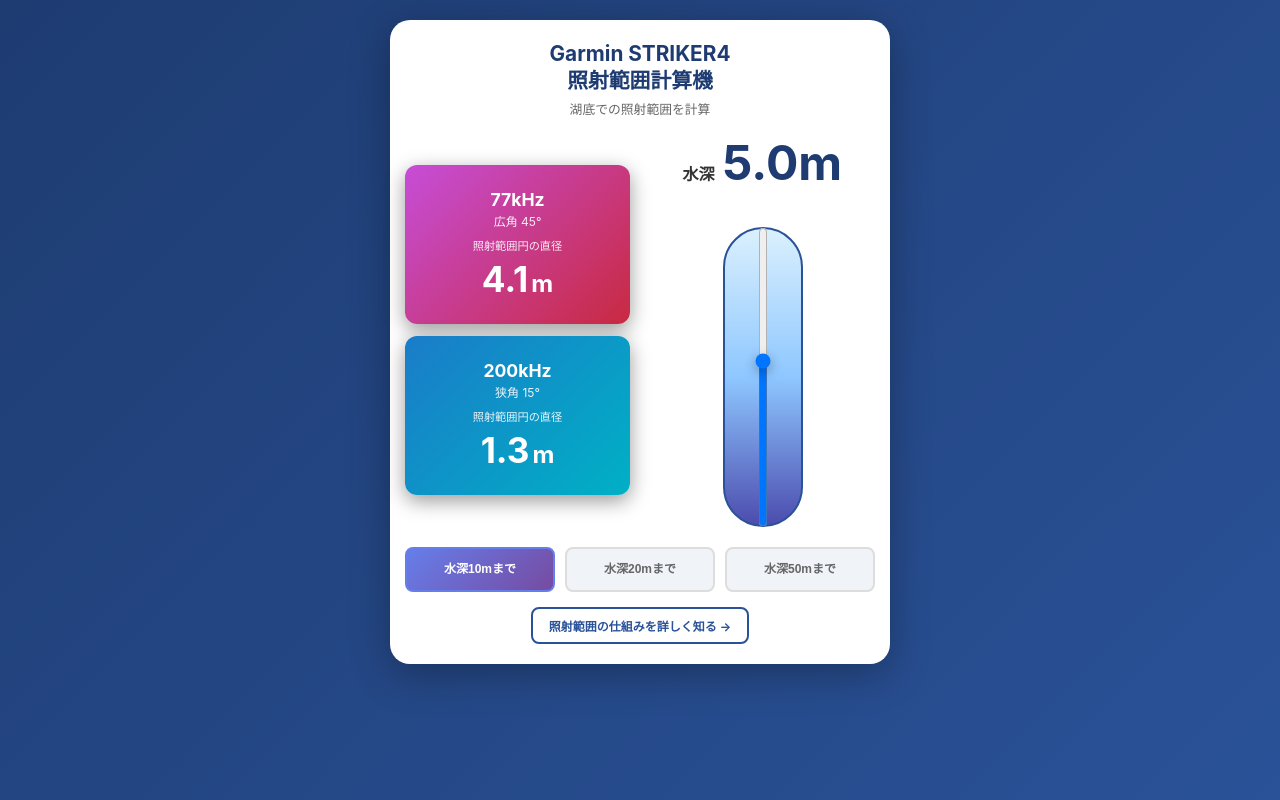
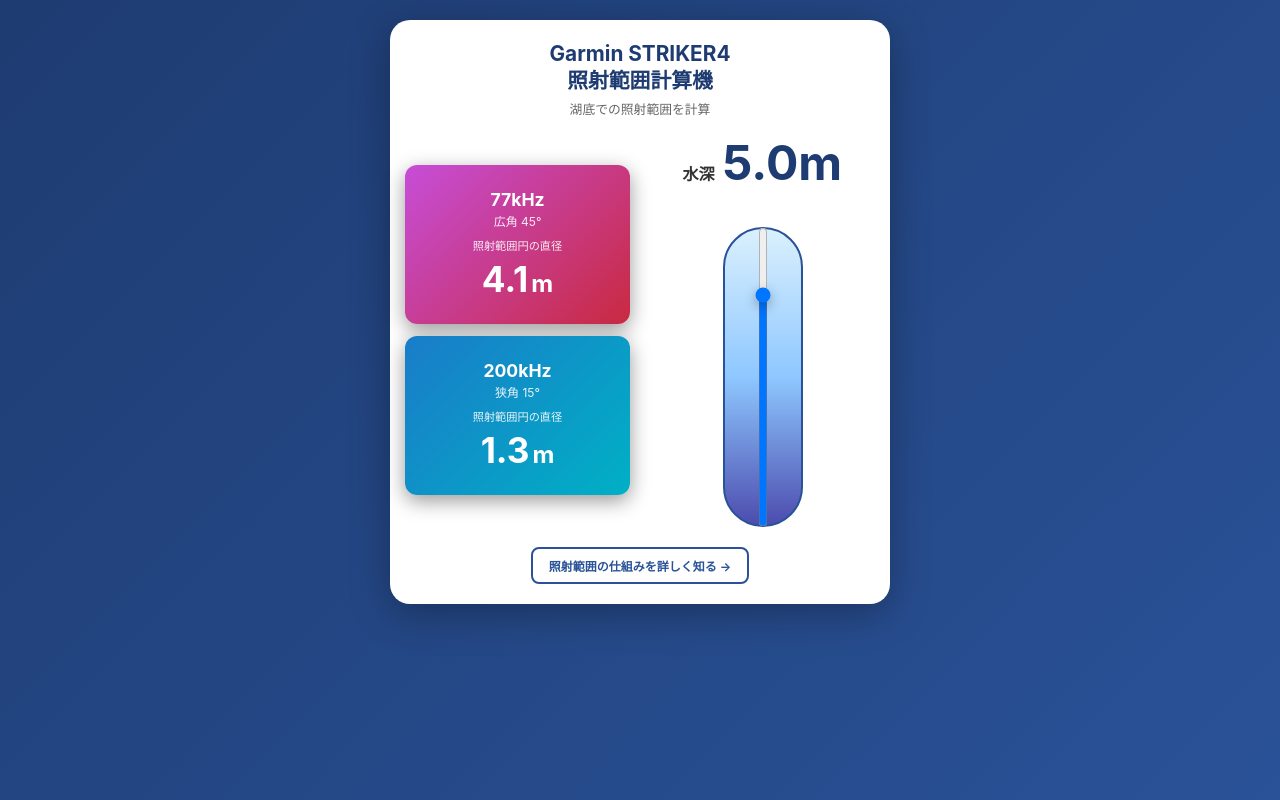
Before and after one commit to sanukaku/striker4-calculator, a plain HTML site: page index.html in a window 1280 px wide. Drawn offline with Linux system fonts and the light colour scheme.

Commit message:
微調整

```diff
--- a/index.html
+++ b/index.html
@@ -45,38 +45,6 @@
             margin-bottom: 15px;
         }
 
-        .range-selector {
-            display: flex;
-            gap: 10px;
-            justify-content: center;
-            margin-top: 20px;
-            margin-bottom: 15px;
-        }
-
-        .range-btn {
-            flex: 1;
-            padding: 12px 10px;
-            background: #f0f4f8;
-            border: 2px solid #ddd;
-            border-radius: 8px;
-            cursor: pointer;
-            font-size: 0.75rem;
-            font-weight: bold;
-            color: #666;
-            transition: all 0.3s ease;
-            line-height: 1.4;
-        }
-
-        .range-btn:hover {
-            background: #e3f2fd;
-            border-color: #2196f3;
-        }
-
-        .range-btn.active {
-            background: linear-gradient(135deg, #667eea 0%, #764ba2 100%);
-            border-color: #667eea;
-            color: #fff;
-        }
 
         .main-content {
             display: grid;
@@ -235,7 +203,7 @@
 
         .guide-link {
             text-align: center;
-            margin-top: 0;
+            margin-top: 20px;
         }
 
         .guide-link a {
@@ -271,16 +239,6 @@
                 margin-bottom: 10px;
             }
 
-            .range-selector {
-                gap: 5px;
-                margin-top: 30px;
-                margin-bottom: 10px;
-            }
-
-            .range-btn {
-                padding: 10px 8px;
-                font-size: 0.7rem;
-            }
 
             .main-content {
                 grid-template-columns: 1fr 1fr;
@@ -354,7 +312,7 @@
             }
 
             .guide-link {
-                margin-top: 0;
+                margin-top: 15px;
             }
 
             .guide-link a {
@@ -413,51 +371,28 @@
             </div>
         </div>
 
-        <!-- レンジ切り替えボタン -->
-        <div class="range-selector">
-            <button class="range-btn active" data-range="fine">水深10mまで</button>
-            <button class="range-btn" data-range="medium">水深20mまで</button>
-            <button class="range-btn" data-range="wide">水深50mまで</button>
-        </div>
-
         <div class="guide-link">
             <a href="how-it-works.html">照射範囲の仕組みを詳しく知る →</a>
         </div>
     </div>
 
     <script>
-        // 3つのレンジモードの定義
-        const rangeConfig = {
-            fine: {
-                // 詳細モード: 1-10m, 0.5m刻み
-                depths: [1, 1.5, 2, 2.5, 3, 3.5, 4, 4.5, 5, 5.5, 6, 6.5, 7, 7.5, 8, 8.5, 9, 9.5, 10],
-                defaultDepth: 5,
-                defaultIndex: 8
-            },
-            medium: {
-                // 中範囲モード: 1-20m, 1m刻み
-                depths: [1, 2, 3, 4, 5, 6, 7, 8, 9, 10, 11, 12, 13, 14, 15, 16, 17, 18, 19, 20],
-                defaultDepth: 10,
-                defaultIndex: 9
-            },
-            wide: {
-                // 広範囲モード: 2-50m, 2m刻み
-                depths: [2, 4, 6, 8, 10, 12, 14, 16, 18, 20, 22, 24, 26, 28, 30, 32, 34, 36, 38, 40, 42, 44, 46, 48, 50],
-                defaultDepth: 26,
-                defaultIndex: 12
-            }
-        };
+        // 水深の定義: 1-20m, 0.5m刻み
+        const depths = [1, 1.5, 2, 2.5, 3, 3.5, 4, 4.5, 5, 5.5, 6, 6.5, 7, 7.5, 8, 8.5, 9, 9.5, 10, 10.5, 11, 11.5, 12, 12.5, 13, 13.5, 14, 14.5, 15, 15.5, 16, 16.5, 17, 17.5, 18, 18.5, 19, 19.5, 20];
+        const defaultDepth = 5; // デフォルト5m
+        const defaultIndex = 8; // 配列内での5mの位置
 
-        let currentRange = 'fine';
         const slider = document.getElementById('depthSlider');
         const depthDisplay = document.getElementById('depthDisplay');
 
+        // スライダーの最大値を設定
+        const maxIndex = depths.length - 1;
+        slider.max = maxIndex;
+
         // スライダーの変更イベント（値を反転）
         slider.addEventListener('input', function() {
-            const config = rangeConfig[currentRange];
-            const maxIndex = config.depths.length - 1;
             const index = maxIndex - parseInt(this.value); // 反転
-            const depth = config.depths[index];
+            const depth = depths[index];
             updateDepth(depth);
         });
 
@@ -465,8 +400,6 @@
         slider.addEventListener('wheel', function(e) {
             e.preventDefault(); // ページスクロールを防止
 
-            const config = rangeConfig[currentRange];
-            const maxIndex = config.depths.length - 1;
             let currentValue = parseInt(this.value);
 
             // ホイールの方向に応じて値を増減
@@ -482,18 +415,13 @@
 
             // 更新イベントをトリガー
             const index = maxIndex - currentValue;
-            const depth = config.depths[index];
+            const depth = depths[index];
             updateDepth(depth);
         });
 
         function updateDepth(depth) {
-            // 詳細モード(fine)の場合のみ小数点第1位まで表示
-            if (currentRange === 'fine') {
-                depthDisplay.textContent = depth.toFixed(1) + 'm';
-            } else {
-                // 中範囲・広範囲は整数表示
-                depthDisplay.textContent = Math.round(depth) + 'm';
-            }
+            // 常に小数点第1位まで表示
+            depthDisplay.textContent = depth.toFixed(1) + 'm';
             calculate(depth);
         }
 
@@ -511,39 +439,10 @@
             document.getElementById('result200').textContent = diameter200.toFixed(1);
         }
 
-        // レンジ切り替え機能
-        function switchRange(rangeName) {
-            currentRange = rangeName;
-            const config = rangeConfig[rangeName];
-            const maxIndex = config.depths.length - 1;
-
-            // スライダーの最大値を更新
-            slider.max = maxIndex;
-
-            // デフォルト値を設定（反転計算）
-            const sliderValue = maxIndex - config.defaultIndex;
-            slider.value = sliderValue;
-
-            // 表示を更新
-            updateDepth(config.defaultDepth);
-
-            // ボタンのアクティブ状態を更新
-            document.querySelectorAll('.range-btn').forEach(btn => {
-                btn.classList.remove('active');
-            });
-            document.querySelector(`[data-range="${rangeName}"]`).classList.add('active');
-        }
-
-        // レンジ切り替えボタンのイベントリスナー
-        document.querySelectorAll('.range-btn').forEach(btn => {
-            btn.addEventListener('click', function() {
-                const rangeName = this.getAttribute('data-range');
-                switchRange(rangeName);
-            });
-        });
-
-        // 初期表示（詳細モード、5m）
-        switchRange('fine');
+        // 初期表示（5m）
+        const initialSliderValue = maxIndex - defaultIndex;
+        slider.value = initialSliderValue;
+        updateDepth(defaultDepth);
     </script>
 </body>
 </html>
```
Also changed, not shown: 2 other files.
